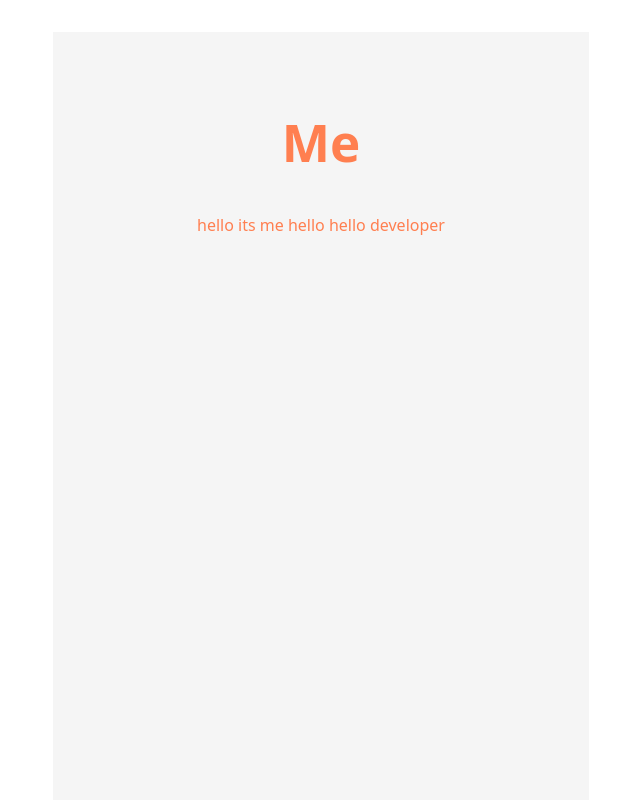
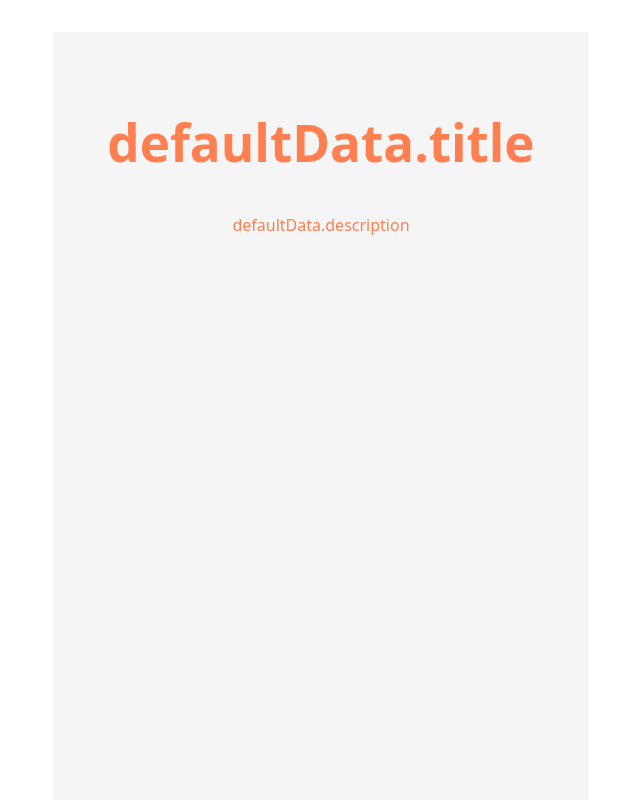
Before and after one commit to can378/web_portfolio, a React (Vite) app: page / in a window 1280 px wide. Shown: the top 800 px of the page, without its empty margins (319-959 px from the left). Built offline with nearby package versions, Linux system fonts and the light colour scheme.

Commit message:
Feat: main

```diff
--- a/src/pages/Main.jsx
+++ b/src/pages/Main.jsx
@@ -1,10 +1,11 @@
 import styles from "./Home.module.css";
+import defaultData from "../data/default";
 
 export default function Main() {
     return (
         <section id="home" className={styles.section}>
-            <h1>Me</h1>
-            <p>hello its me hello hello developer</p>
+            <h1>defaultData.title</h1>
+            <p>defaultData.description</p>
         </section>
     );
 }
```
